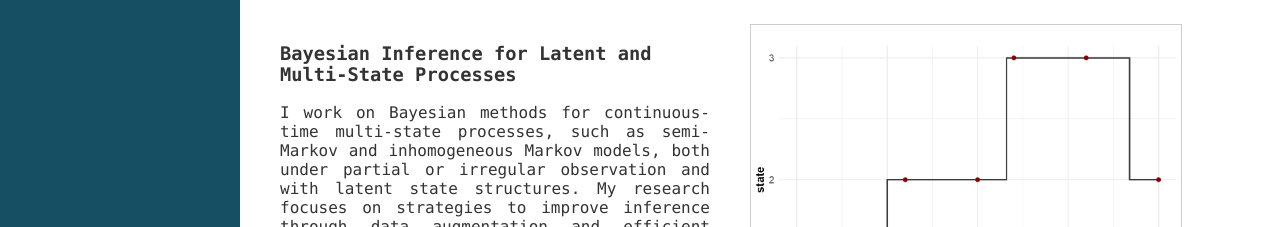
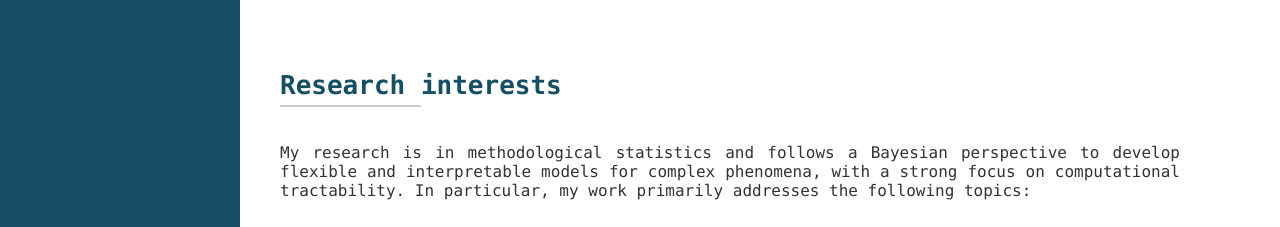
Before and after one commit to RosarioBarone/rosariobarone.github.io, a plain HTML site: page index.html in a window 1280 px wide. Shown: the part 607-834 px from the top of the page. Drawn offline with Linux system fonts and the light colour scheme.

Commit message:
Update index.html

```diff
--- a/index.html
+++ b/index.html
@@ -157,6 +157,10 @@
 <p>I hold an MSc in <em>Econometrics</em> (2016) from the University of Rome Tor Vergata and a PhD in <em>Statistics</em> (2020) from Sapienza University of Rome. I held postdoctoral positions in Statistics, first at Sapienza University of Rome and then at the University of Rome Tor Vergata, where I have been serving as an Assistant Professor since 2023. My academic journey also includes international experience as a Visiting PhD Student at the University of Plymouth, UK (2018), and as a Visiting Assistant Professor at the University of California, Los Angeles, USA (2025).</p>
 </section>
 
+
+  <section id="Research">
+  <h2> Research interests </h2>
+ <p>  My research is in methodological statistics and follows a Bayesian perspective to develop flexible and interpretable models for complex phenomena, with a strong focus on computational tractability. In particular, my work primarily addresses the following topics:</p>
 <div style="display: flex; align-items: flex-start; gap: 40px; margin-top: 30px;">
   <!-- Colonna sinistra: titolo + testo -->
   <div style="flex: 1;">
```
